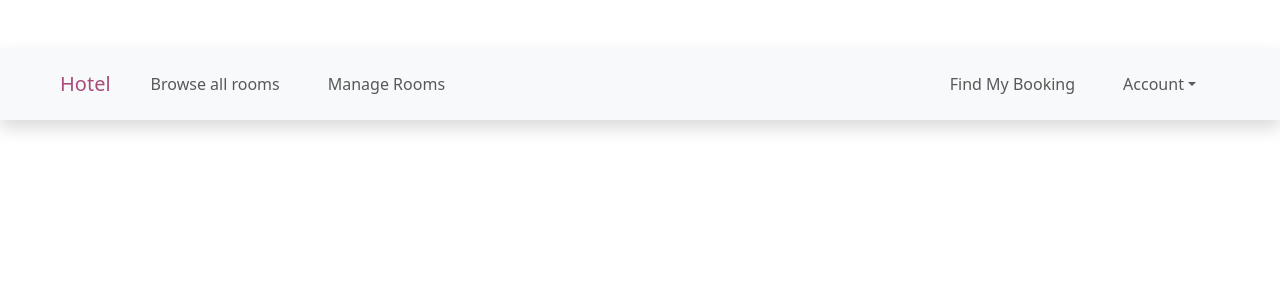
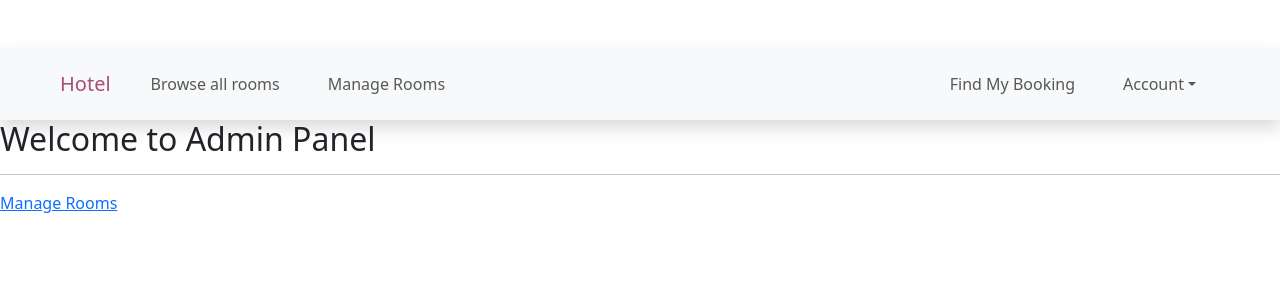
Before and after one commit to jupitters/java-hotel-booking, a React (Vite) app in the folder hotel-booking/: page /admin in a window 1280 px wide. Shown: the top 300 px of the page. Built offline with nearby package versions, Linux system fonts and the light colour scheme.

Commit message:
admin component route

```diff
--- a/hotel-booking/src/App.jsx
+++ b/hotel-booking/src/App.jsx
@@ -9,6 +9,7 @@
 import Navbar from "./components/layout/Navbar.jsx";
 import Footer from "./components/layout/Footer.jsx";
 import RoomListing from "./components/room/RoomListing.jsx";
+import Admin from "./components/admin/Admin.jsx";
 
 function App() {
   return (
@@ -21,6 +22,7 @@
                 <Route path="/existing-rooms" element={<ExistingRooms />} />
                 <Route path="/add-room" element={<AddRoom />} />
                 <Route path="/browse-all-rooms" element={<RoomListing />} />
+                <Route path="/admin" element={<Admin />} />
             </Routes>
         </Router>
         <Footer />
--- a/hotel-booking/src/components/admin/Admin.jsx
+++ b/hotel-booking/src/components/admin/Admin.jsx
@@ -1,7 +1,12 @@
+import {Link} from "react-router-dom";
+
 const Admin = () => {
     return (
-        <>
-        </>
+        <div>
+            <h2>Welcome to Admin Panel</h2>
+            <hr />
+            <Link to={"/add-room"}>Manage Rooms</Link>
+        </div>
     )
 }
 
```
